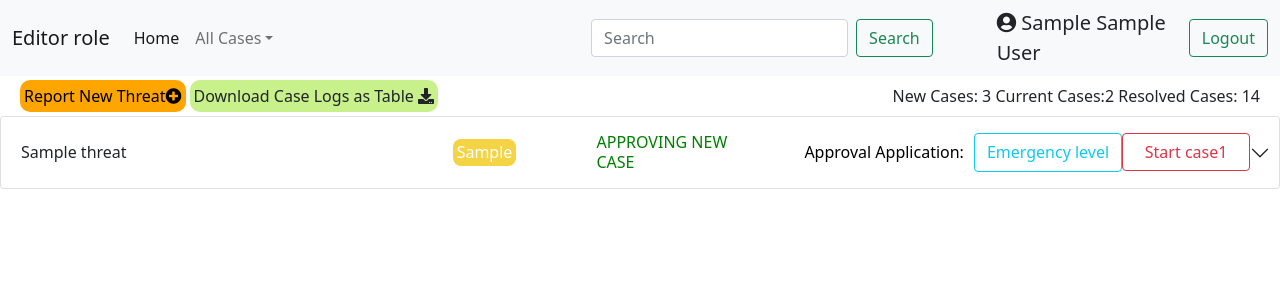
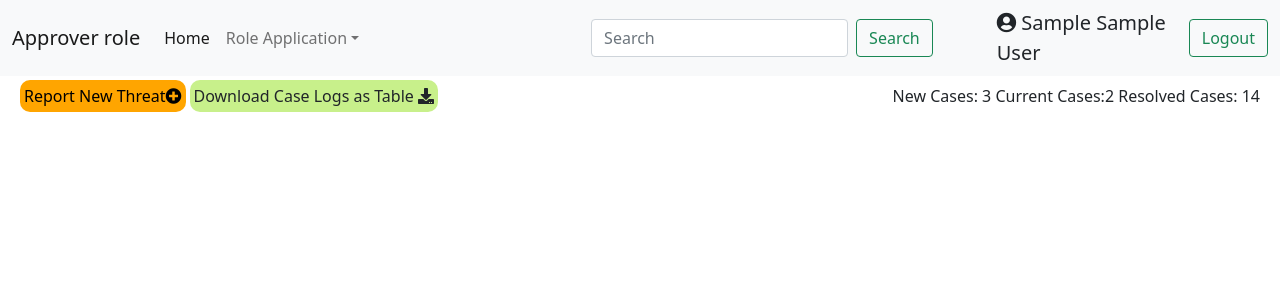
Before and after one commit to Akk3d1s/ThreatManager, a Flask app: page / in a window 1280 px wide. Shown: the top 300 px of the page. Run offline with Flask 2, Linux system fonts and the light colour scheme; a user stored in the database is signed in; tables that the repository leaves empty hold one stand-in row (values such as "Sample post"); parts of the project's set-up code (start-up, migrations or seed data) failed here and were passed over.

Commit message:
role application related logic, table, model, api, approving application not done yet

```diff
--- a/app/__init__.py
+++ b/app/__init__.py
@@ -21,5 +21,6 @@ from app.controllers.login import *
 from app.controllers.logout import *
 from app.controllers.register import *
 from app.controllers.report import *
-from app.controllers.application import *
+from app.controllers.application_case import *
+from app.controllers.application_role import *
 from app.controllers.comment import *
--- a/app/controllers/application.py
+++ b/app/controllers/application_case.py
@@ -1,7 +1,6 @@
-from flask import render_template, flash, redirect, url_for, request
+from flask import redirect, url_for
 from app import app, db
 from app.models.threat import Threat
-from flask_login import current_user
 
 
 @app.route('/newcase/<int:threat_id>', methods=['GET', 'POST'])
--- a/app/controllers/index.py
+++ b/app/controllers/index.py
@@ -3,11 +3,13 @@ from app import app, db
 from app.forms import ThreatCommentForm
 from flask_login import current_user, login_required
 from app.models.user import User
+from app.models.user_role import UserRole
 from app.models.threat import Threat
 from app.models.threat_status import ThreatStatus
 from app.models.threat_category import ThreatCategory
 from app.models.comment import Comment
 from werkzeug.urls import url_parse
+from sqlalchemy import and_, or_, not_
 
 @app.route('/')
 @app.route('/index')
@@ -22,11 +24,15 @@ def index():
     elif current_user.role_id == 2:
         threats = db.session.query(User, Threat, ThreatStatus, ThreatCategory).filter(User.id==Threat.user_id).filter(Threat.status_id==ThreatStatus.id).filter(Threat.category_id==ThreatCategory.id).all()
         return render_template("view.html", title="Home Page", threats=threats)
-    elif current_user.role_id == 1:
+    elif current_user.role_id == 11:
         form = ThreatCommentForm()
-        threats = db.session.query(User, Threat, ThreatStatus, ThreatCategory).filter(User.id==Threat.user_id).filter(Threat.status_id==ThreatStatus.id).filter(Threat.category_id==ThreatCategory.id).all()
-        comments = db.session.query(User, Comment).filter(User.id==Comment.user_id).all()
-        return render_template("editor.html", title='Home Page', threats=threats, comments=comments, form=form)
+        userRoles = db.session.query(UserRole).all()
+        threats = db.session.query(User, UserRole, Threat, ThreatStatus, ThreatCategory).filter(User.role_id==UserRole.id).filter(User.id==Threat.user_id).filter(Threat.status_id==ThreatStatus.id).filter(Threat.category_id==ThreatCategory.id).all()
+        comments = db.session.query(User, UserRole, Comment).filter(User.role_id==UserRole.id).filter(User.id==Comment.user_id).all()
+        return render_template("editor.html", title='Home Page', threats=threats, comments=comments, userRoles=userRoles, form=form)
     else:
-        threats = db.session.query(User, Threat, ThreatStatus, ThreatCategory).filter(User.id==Threat.user_id).filter(Threat.status_id==ThreatStatus.id).filter(Threat.category_id==ThreatCategory.id).filter(Threat.status_id==2).all()
-        return render_template("approver.html", title="Home Page", threats=threats)
+        form = ThreatCommentForm()
+        userRoles = db.session.query(UserRole).all()
+        threats = db.session.query(User, UserRole, Threat, ThreatStatus, ThreatCategory).filter(User.role_id==UserRole.id).filter(User.id==Threat.user_id).filter(Threat.status_id==ThreatStatus.id).filter(Threat.category_id==ThreatCategory.id).filter(or_(Threat.status_id==2, Threat.status_id==4)).all()
+        comments = db.session.query(User, UserRole, Comment).filter(User.role_id==UserRole.id).filter(User.id==Comment.user_id).all()
+        return render_template("approver.html", title="Home Page", threats=threats, comments=comments, userRoles=userRoles, form=form)
--- a/app/templates/approver.html
+++ b/app/templates/approver.html
@@ -24,11 +24,17 @@
                         <a class="nav-link active" aria-current="page" href="#">Home</a>
                     </li>
                     <li class="nav-item dropdown">
-                        <a class="nav-link dropdown-toggle" href="#" id="navbarScrollingDropdown" role="button" data-bs-toggle="dropdown" aria-expanded="false">All Cases</a>
+                        <a class="nav-link dropdown-toggle" href="#" id="navbarScrollingDropdown" role="button" data-bs-toggle="dropdown" aria-expanded="false">Role Application</a>
                         <ul class="dropdown-menu" aria-labelledby="navbarScrollingDropdown">
-                            <li><a class="dropdown-item" href="#">New Cases</a></li>
-                            <li><a class="dropdown-item" href="#">Current Cases</a></li>
-                            <li><a class="dropdown-item" href="#">Cases History</a></li>
+                            {% for userRole in userRoles %}
+                            <li>
+                                <a class="dropdown-item" href="{{ url_for('roleApplication', role_id=userRole.id)}}">{{ userRole.role.lower()}}</a>
+                            </li>
+                            {% endfor %}
+                            <!-- <li><a class="dropdown-item" href="#">Editor</a></li>
+                            <li><a class="dropdown-item" href="#">Approver</a></li>
+                            <li><a class="dropdown-item" href="#">Developer</a></li>
+                            <li><a class="dropdown-item" href="#">Admin</a></li> -->
                         </ul>
                     </li>
                 </ul>
@@ -68,9 +74,9 @@
                     <div class="emergencyLevel"><div class="normal">{{threat.ThreatCategory.category}}</div></div>
                     <div class="caseResolvedStatus">
                         {% if threat.ThreatStatus.status == "APPROVINGNEWCASE" %}
-                            NEW CASE
+                            New Case Application
                         {% elif threat.ThreatStatus.status == "APPROVINGENDCASE" %}
-                            END CASE
+                            End Case Application
                         {% endif %}
                     </div>
                 </div>
@@ -82,10 +88,13 @@
                         <div id="emailBlockHeader">
                             <div style="display:flex; justify-content: space-between; width: 50vw;">
                                 <div class="commentFromCitizen">
-                                    From: {{threat.User.email}}
+                                    From: {{threat.User.firstname}} {{threat.User.surename}} ({{threat.UserRole.role.lower()}})
                                 </div>
                                 <div>
-                                    Date: {{threat.Threat.timestamp}}<br>
+                                    {{threat.Threat.timestamp.strftime("Date: %m/%d/%Y")}}<br>
+                                </div>
+                                <div>
+                                    {{threat.Threat.timestamp.strftime("Time: %H:%M:%S")}}<br>
                                 </div>
                             </div>
                             <button type="button">Download Attachments</button>
@@ -107,35 +116,48 @@
                             </div>
                         </div>
                     </div>
+                    {% for comment in comments %} {% if comment.Comment.threat_id == threat.Threat.id %}
+                    <div id="emailBlock">
+                        <div id="emailBlockHeader">
+                            <div style="display:flex; justify-content: space-between; width: 50vw;">
+                                <div class="commentFromApprover">
+                                    From: {{comment.User.firstname}} {{comment.User.surename}} ({{comment.UserRole.role.lower()}})
+                                </div>
+                                <div>
+                                    {{comment.Comment.created_at.strftime("Date: %m/%d/%Y")}}<br>
+                                </div>
+                                <div>
+                                    {{comment.Comment.created_at.strftime("Time: %H:%M:%S")}}<br>
+                                </div>
+                            </div>
+                            <button type="button">Download Attachments</button>
+                        </div>
+                        {{comment.Comment.comment}}
+                    </div>
+                    {% endif %} {% endfor %}
                 </div>
                 <div style="float: right">
                     . {% if threat.ThreatStatus.status == "APPROVINGNEWCASE" %}
                     <a href="{{ url_for('approveNewcase', threat_id=threat.Threat.id) }}">
-                        <div class="btn-group">
-                            <button type="button" class="btn btn-success dropdown-toggle" data-bs-toggle="dropdown" aria-expanded="false">Approve New Case</button>
-                        </div>
+                        <div type="button" class="btn btn-success approvalApplicationButton">Approve</div>
+
                     </a>
                     <a href="{{ url_for('rejectNewcase', threat_id=threat.Threat.id) }}">
-                        <div class="btn-group">
-                            <button type="button" class="btn btn-danger dropdown-toggle" data-bs-toggle="dropdown" aria-expanded="false">Reject</button>
-                        </div>
+                        <div type="button" class="btn btn-danger approvalApplicationButton">Reject</div>
                     </a>
                     <button type="button" class="btn btn-secondary">Contact consulting agencies</button> {% elif threat.ThreatStatus.status == "APPROVINGENDCASE" %}
                     <a href="{{ url_for('approveEndcase', threat_id=threat.Threat.id) }}">
-                        <div class="btn-group">
-                            <button type="button" class="btn btn-success dropdown-toggle" data-bs-toggle="dropdown" aria-expanded="false">Approve End Case</button>
-                        </div>
+                        <div type="button" class="btn btn-success approvalApplicationButton">Approve</div>
                     </a>
                     <a href="{{ url_for('rejectEndcase', threat_id=threat.Threat.id) }}">
-                        <div class="btn-group">
-                            <button type="button" class="btn btn-danger dropdown-toggle" data-bs-toggle="dropdown" aria-expanded="false">Reject</button>
-                        </div>
+                        <div type="button" class="btn btn-danger approvalApplicationButton">Reject</div>
                     </a>
                     <button type="button" class="btn btn-secondary">Contact consulting agencies</button> {% endif %}
                 </div>
                 <div class="chat">
-                    <form class="d-flex">
-                        <input class="form-control me-2" type="text" placeholder="Editor Reply" aria-label="Reply">
+                    <form class="d-flex" action="{{ url_for('comment', threat_id=threat.Threat.id )}}" method="post">
+                        {{ form.hidden_tag()}}
+                        <textarea name="comment" class="form-control me-2" type="text" placeholder="Editor Reply" aria-label="Reply"></textarea>
                         <button class="btn btn-outline-success" type="submit">Reply</button>
                         <button class="btn btn-outline-success" type="submit"><i class="fas fa-paperclip"></i></button>
                     </form>
--- a/app/templates/editor.html
+++ b/app/templates/editor.html
@@ -82,11 +82,13 @@
                         <a href="{{ url_for('newcase', threat_id=threat.Threat.id) }}">
                             <div type="button" class="btn btn-outline-danger approvalApplicationButton">Start case{{threat.Threat.id}}</div>
                         </a>
-                        {% elif threat.ThreatStatus.id == 2 %}
-                        {% else %}
+                        {% elif threat.ThreatStatus.id == 3 %}
                         <div style="justify-content: center;color:black;margin: 10px;">Approval Application:</div>
                         <div type="button" class="btn btn-outline-info">Emergency level</div>
-                        <div type="button" class="btn btn-outline-primary approvalApplicationButton">End case</div>
+                        <a href="{{ url_for('endcase', threat_id=threat.Threat.id) }}">
+                            <div type="button" class="btn btn-outline-primary approvalApplicationButton">End case</div>
+                        </a>
+                        {% else %}
                         {% endif %}
                     </div>
                 </div>
@@ -98,10 +100,13 @@
                         <div id="emailBlockHeader">
                             <div style="display:flex; justify-content: space-between; width: 50vw;">
                                 <div class="commentFromCitizen">
-                                    From: {{threat.User.email}}
+                                    From: {{threat.User.firstname}} {{threat.User.surename}} ({{threat.UserRole.role.lower()}})
                                 </div>
                                 <div>
-                                    Date: {{threat.Threat.timestamp}}<br>
+                                    {{threat.Threat.timestamp.strftime("Date: %m/%d/%Y")}}<br>
+                                </div>
+                                <div>
+                                    {{threat.Threat.timestamp.strftime("Time: %H:%M:%S")}}<br>
                                 </div>
                             </div>
                             <button type="button">Download Attachments</button>
@@ -128,10 +133,13 @@
                         <div id="emailBlockHeader">
                             <div style="display:flex; justify-content: space-between; width: 50vw;">
                                 <div class="commentFromApprover">
-                                    From: {{comment.User.email}}
+                                    From: {{comment.User.firstname}} {{comment.User.surename}} ({{comment.UserRole.role.lower()}})
                                 </div>
                                 <div>
-                                    Date: {{comment.Comment.created_at}}<br>
+                                    {{comment.Comment.created_at.strftime("Date: %m/%d/%Y")}}<br>
+                                </div>
+                                <div>
+                                    {{comment.Comment.created_at.strftime("Time: %H:%M:%S")}}<br>
                                 </div>
                             </div>
                             <button type="button">Download Attachments</button>
```
Also changed, not shown: app/controllers/application_role.py (added, +14 -0 lines), app/models/application_role.py (added, +12 -0 lines), migrations/versions/bf837abb5002_createtables.py (+10 -0 lines).
